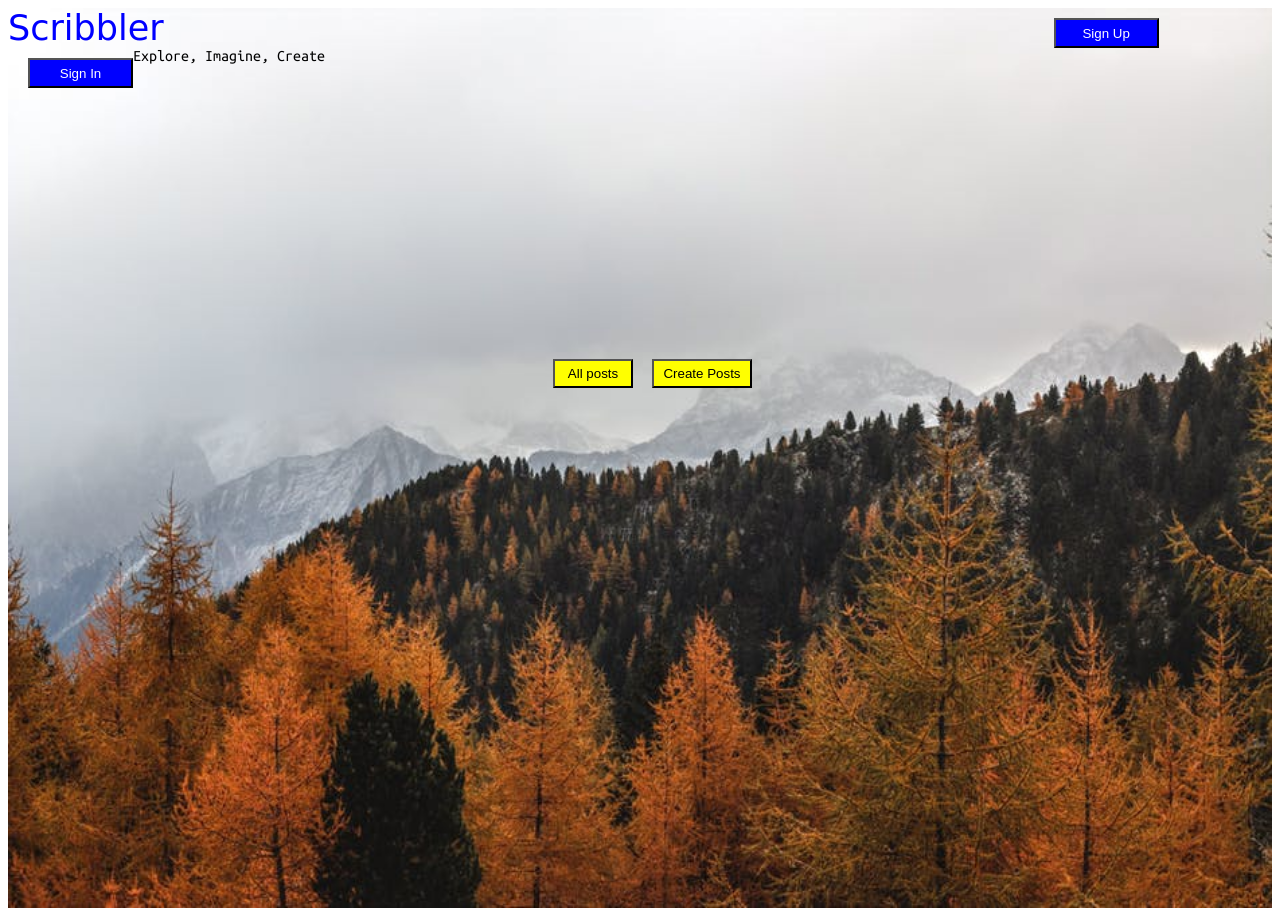
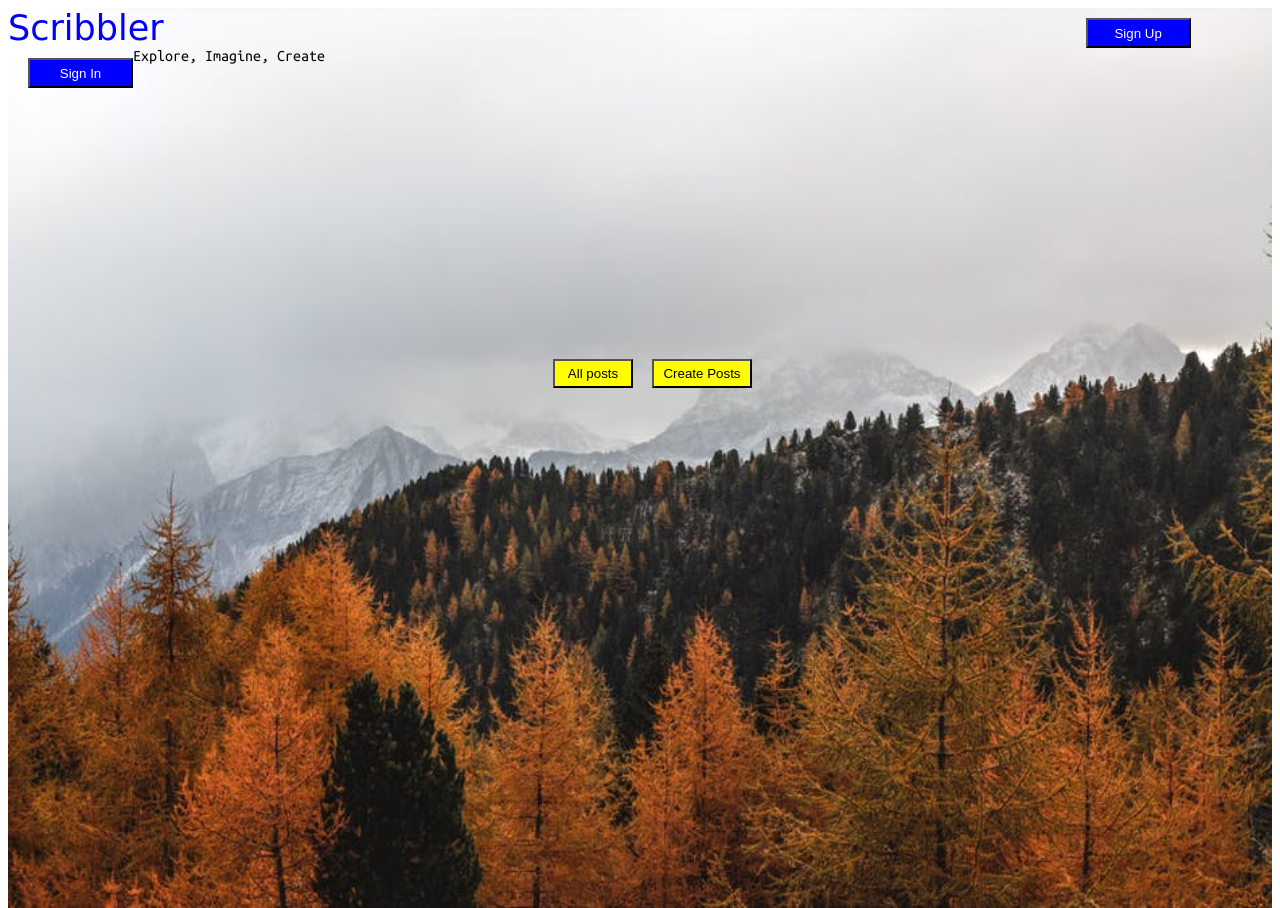
Before and after one commit to divythakur/Project_Upgrad, a plain HTML site: page scribbler/index.html in a window 1280 px wide. Drawn offline with Linux system fonts and the light colour scheme; a web font is replaced by a local one.

```diff
--- a/scribbler/styles/index.css
+++ b/scribbler/styles/index.css
@@ -19,7 +19,7 @@
 
 }
 #sign-up{
-    margin-left: 890px;
+    margin-left: 922px;
     padding:0px 0px 0px 0px;
     width:105px;
     color:white;
```
